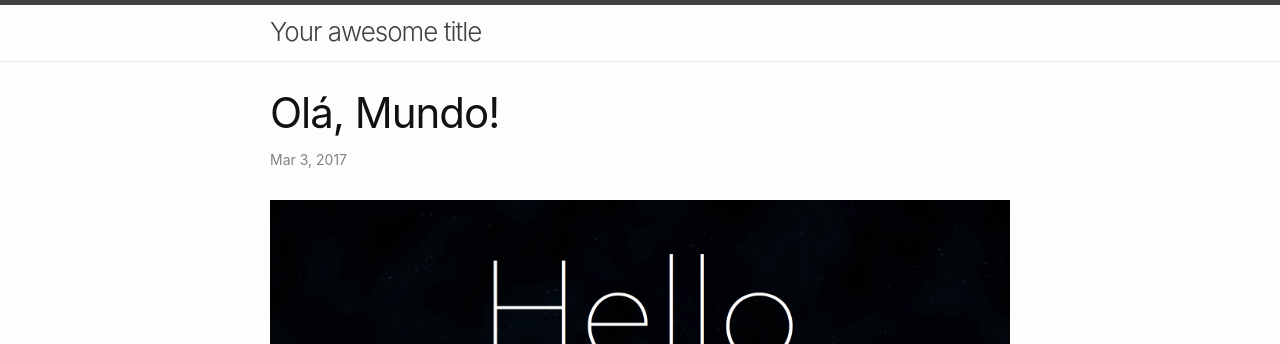
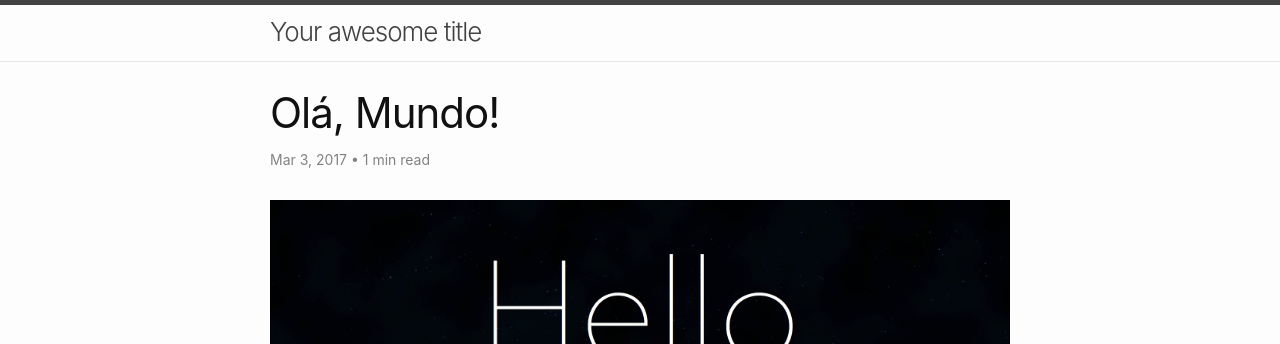
Before and after one commit to magnobiet/blog.magnobiet.com, a Jekyll site: the page built from _posts/2017-03-02-ola-mundo-3b8f335a82c9.md, in a window 1280 px wide. Shown: the top 344 px of the page. Built offline with Jekyll 4.4.1, drawn with Linux system fonts in a browser that asks for light colours.

Commit message:
Add read time

```diff
--- /dev/null
+++ b/_includes/read_time.html
@@ -0,0 +1,9 @@
+<span class="reading-time" title="Estimated read time">
+	{% assign words = content | number_of_words %}
+	{% if words < 360 %}
+	1 min
+	{% else %}
+	{{ words | divided_by:180 }} mins
+	{% endif %}
+	read
+</span>
--- a/_layouts/post.html
+++ b/_layouts/post.html
@@ -1,6 +1,7 @@
 ---
 layout: default
 ---
+
 <article class="post h-entry" itemscope itemtype="http://schema.org/BlogPosting">
 
 	<header class="post-header">
@@ -11,8 +12,14 @@ layout: default
 				{{ page.date | date: date_format }}
 			</time>
 			{%- if page.author -%}
-			• <span itemprop="author" itemscope itemtype="http://schema.org/Person"><span class="p-author h-card" itemprop="name">{{ page.author }}</span></span>
-		{%- endif -%}</p>
+			•
+			<span itemprop="author" itemscope itemtype="http://schema.org/Person">
+				<span class="p-author h-card" itemprop="name">{{ page.author }}</span>
+			</span>
+			{%- endif -%}
+			•
+			{%- include read_time.html -%}
+		</p>
 	</header>
 
 	<div class="post-content e-content" itemprop="articleBody">
@@ -24,4 +31,5 @@ layout: default
 	{%- endif -%}
 
 	<a class="u-url" href="{{ page.url | relative_url }}" hidden></a>
+
 </article>
```
